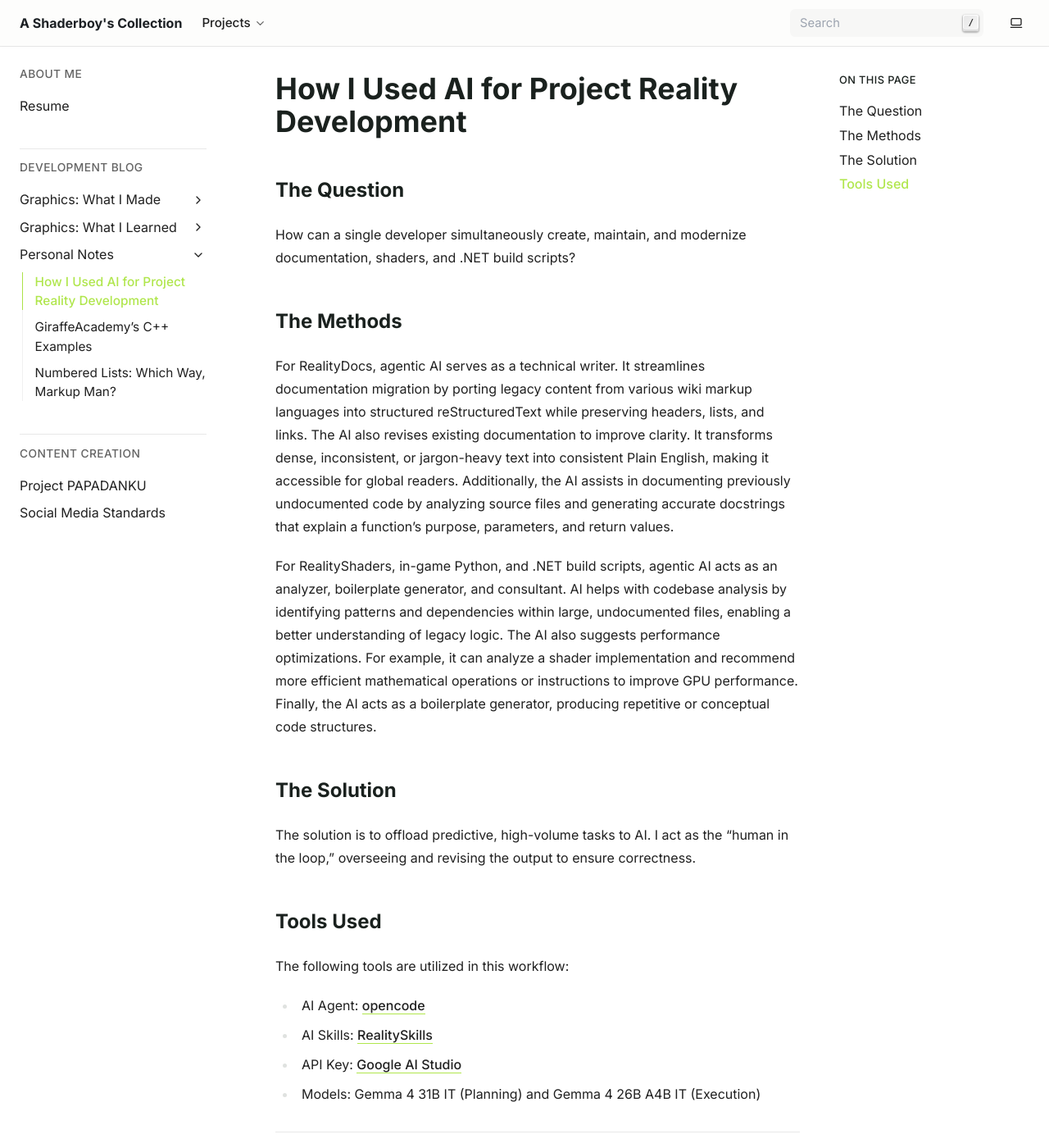
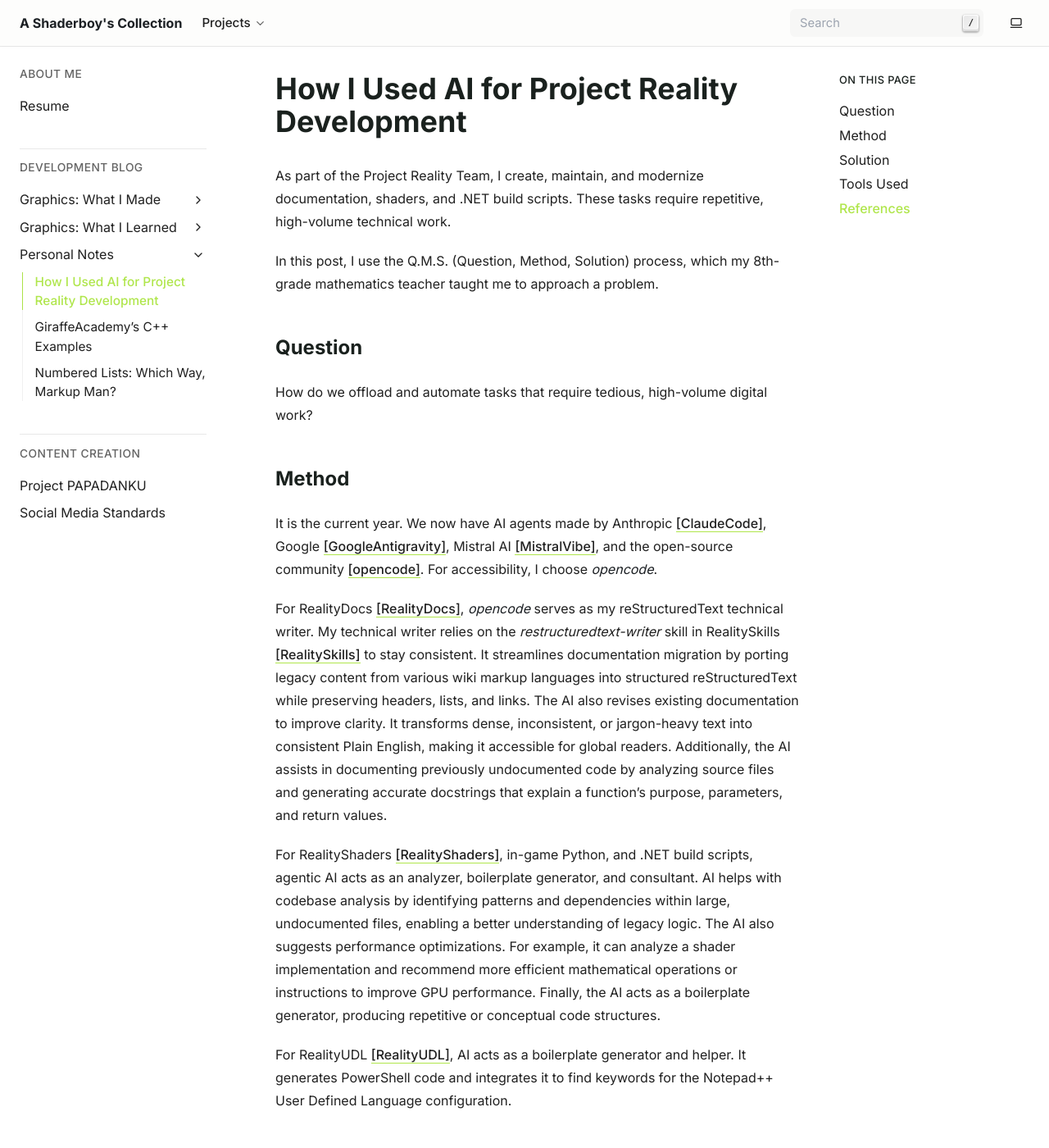
Before and after one commit to papadanku/papadanku.github.io, a Sphinx documentation site: the page built from doc/blog/notes/ai.rst, in a window 1280 px wide and 1400 px high. Shown: the whole window at 82% size. Built offline with Sphinx 7.4.7, drawn with Linux system fonts in a browser that asks for light colours; some of the changed text lies outside the part shown.

Commit message:
Updated articles. Added math formulas to posts that needed it.

```diff
--- a/doc/blog/made/gaussianblur.rst
+++ b/doc/blog/made/gaussianblur.rst
@@ -3,6 +3,12 @@ Bilinear Gaussian Blur on the GPU
 =================================
 
 Gaussian blurs sample many pixels. `RasterGrid optimized Gaussian blur by sampling in-between pixels <https://www.rastergrid.com/blog/2010/09/efficient-Gaussian-blur-with-linear-sampling/>`_. RasterGrid's article did not include shader code for varied Gaussian blur radii. This post solves that.
+
+The Gaussian weight is calculated as follows:
+
+.. math::
+
+   W(x, \sigma) = \frac{1}{\sqrt{2\pi\sigma^2}} e^{-\frac{x^2}{2\sigma^2}}
 
 .. code-block:: hlsl
    :caption: Source Code
--- a/doc/blog/notes/ai.rst
+++ b/doc/blog/notes/ai.rst
@@ -2,22 +2,30 @@
 How I Used AI for Project Reality Development
 =============================================
 
-The Question
--------------
+As part of the Project Reality Team, I create, maintain, and modernize documentation, shaders, and .NET build scripts. These tasks require repetitive, high-volume technical work.
 
-How can a single developer simultaneously create, maintain, and modernize documentation, shaders, and .NET build scripts?
+In this post, I use the Q.M.S. (Question, Method, Solution) process, which my 8th-grade mathematics teacher taught me to approach a problem.
 
-The Methods
-------------
+Question
+--------
 
-For RealityDocs, agentic AI serves as a technical writer. It streamlines documentation migration by porting legacy content from various wiki markup languages into structured reStructuredText while preserving headers, lists, and links. The AI also revises existing documentation to improve clarity. It transforms dense, inconsistent, or jargon-heavy text into consistent Plain English, making it accessible for global readers. Additionally, the AI assists in documenting previously undocumented code by analyzing source files and generating accurate docstrings that explain a function's purpose, parameters, and return values.
+How do we offload and automate tasks that require tedious, high-volume digital work?
 
-For RealityShaders, in-game Python, and .NET build scripts, agentic AI acts as an analyzer, boilerplate generator, and consultant. AI helps with codebase analysis by identifying patterns and dependencies within large, undocumented files, enabling a better understanding of legacy logic. The AI also suggests performance optimizations. For example, it can analyze a shader implementation and recommend more efficient mathematical operations or instructions to improve GPU performance. Finally, the AI acts as a boilerplate generator, producing repetitive or conceptual code structures.
+Method
+------
 
-The Solution
-------------
+It is the current year. We now have AI agents made by Anthropic [ClaudeCode]_, Google [GoogleAntigravity]_, Mistral AI [MistralVibe]_, and the open-source community [opencode]_. For accessibility, I choose *opencode*.
 
-The solution is to offload predictive, high-volume tasks to AI. I act as the "human in the loop," overseeing and revising the output to ensure correctness.
+For RealityDocs [RealityDocs]_, *opencode* serves as my reStructuredText technical writer. My technical writer relies on the `restructuredtext-writer` skill in RealitySkills [RealitySkills]_ to stay consistent. It streamlines documentation migration by porting legacy content from various wiki markup languages into structured reStructuredText while preserving headers, lists, and links. The AI also revises existing documentation to improve clarity. It transforms dense, inconsistent, or jargon-heavy text into consistent Plain English, making it accessible for global readers. Additionally, the AI assists in documenting previously undocumented code by analyzing source files and generating accurate docstrings that explain a function's purpose, parameters, and return values.
+
+For RealityShaders [RealityShaders]_, in-game Python, and .NET build scripts, agentic AI acts as an analyzer, boilerplate generator, and consultant. AI helps with codebase analysis by identifying patterns and dependencies within large, undocumented files, enabling a better understanding of legacy logic. The AI also suggests performance optimizations. For example, it can analyze a shader implementation and recommend more efficient mathematical operations or instructions to improve GPU performance. Finally, the AI acts as a boilerplate generator, producing repetitive or conceptual code structures.
+
+For RealityUDL [RealityUDL]_, AI acts as a boilerplate generator and helper. It generates PowerShell code and integrates it to find keywords for the Notepad++ User Defined Language configuration.
+
+Solution
+--------
+
+The solution is to The solution is to offload predictive, high-volume technical tasks to an AI agent. I act as the "human in the loop," overseeing and revising the output to ensure correctness. predictive, high-volume tasks to an AI agent. I act as the "human in the loop," overseeing and revising the output to ensure correctness.
 
 Tools Used
 -----------
@@ -25,6 +33,17 @@ Tools Used
 The following tools are utilized in this workflow:
 
 - AI Agent: `opencode <https://opencode.ai>`_
-- AI Skills: `RealitySkills <https://gitlab.com/realitymod/public/realityskills>`_
 - API Key: `Google AI Studio <https://aistudio.google.com/>`_
 - Models: Gemma 4 31B IT (Planning) and Gemma 4 26B A4B IT (Execution)
+
+References
+----------
+
+.. [ClaudeCode] https://claude.com/product/claude-code
+.. [GoogleAntigravity] https://antigravity.google/product/antigravity-cli
+.. [opencode] https://opencode.ai/
+.. [MistralVibe] https://mistral.ai/products/vibe/
+.. [RealityDocs] https://gitlab.com/realitymod/public/RealityDocs
+.. [RealityShaders] https://github.com/realitymod/RealityShaders
+.. [RealitySkills] https://gitlab.com/realitymod/public/realityskills
+.. [RealityUDL] https://gitlab.com/realitymod/public/realityudl
```
Also changed, not shown: doc/blog/learned/coordinatespaces.rst (+4 -4 lines), doc/blog/learned/logdepth.rst (+9 -1 lines), doc/blog/made/autoexposure.rst (+10 -0 lines), doc/blog/made/censustransform.rst (+8 -0 lines).
